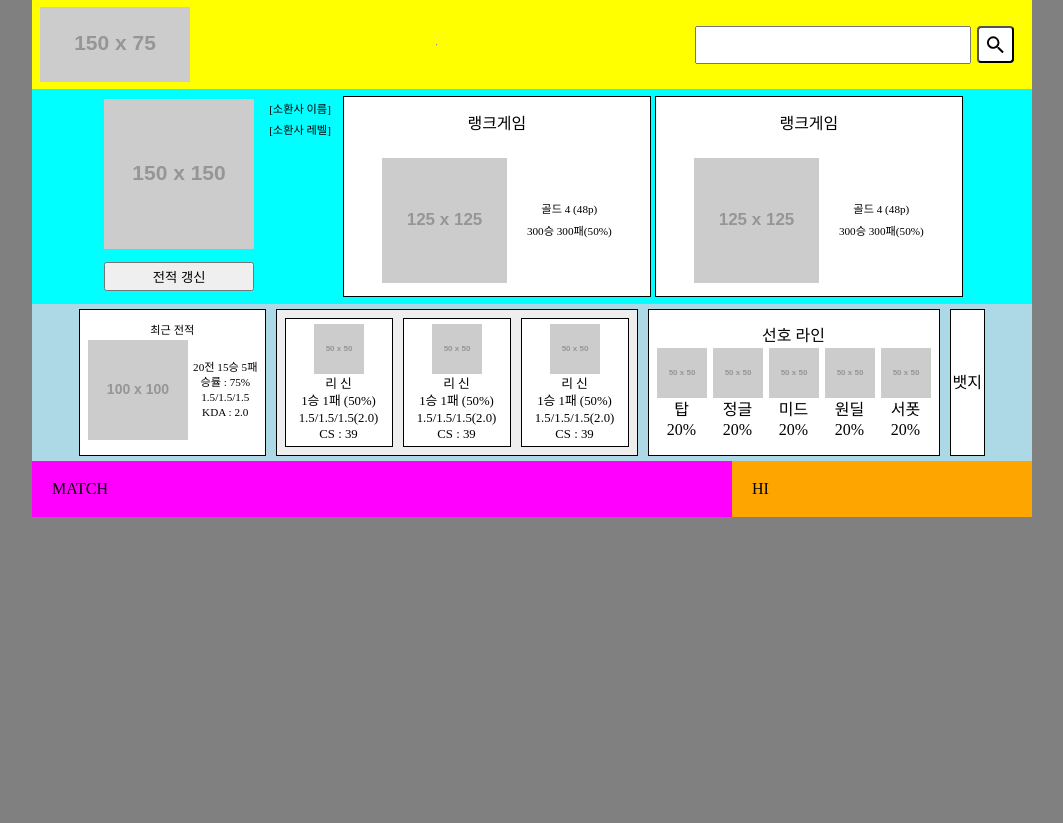
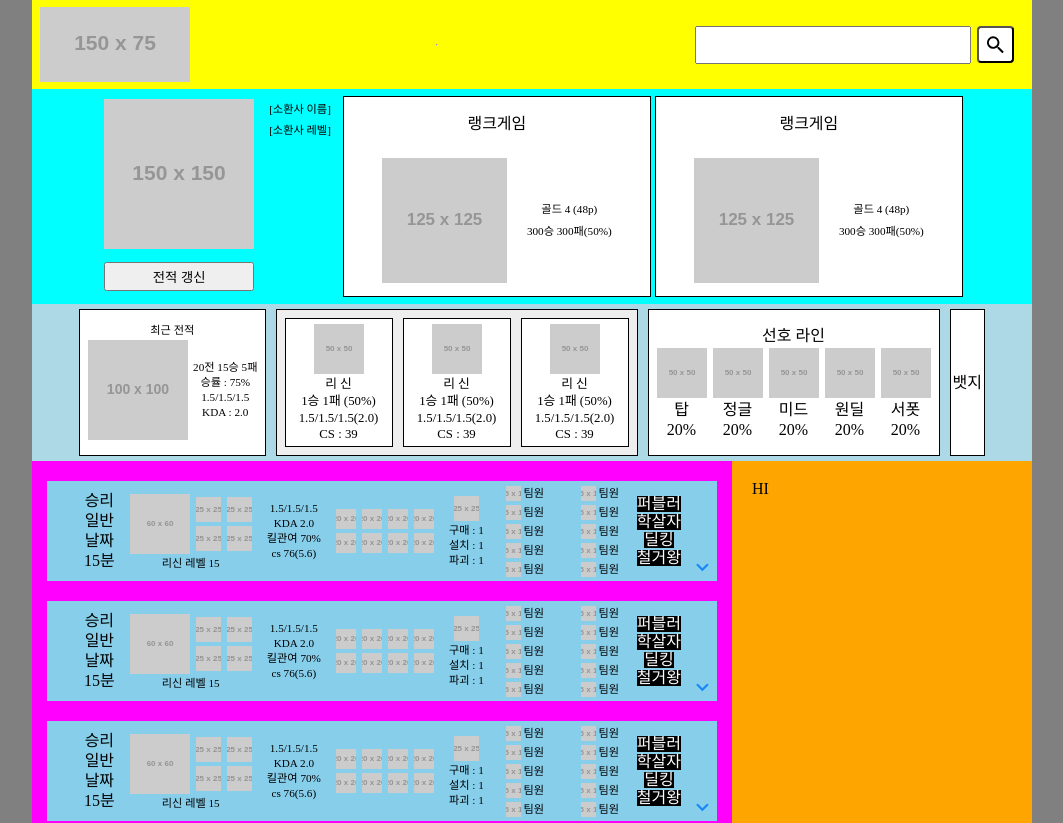
Before and after one commit to riroan/mkgg, a React (Create React App) app in the folder frontend/: page / in a window 1280 px wide. Shown: the top 823 px of the page, without its empty margins (108-1171 px from the left). Before the commit the page ends 800 px from the top, so only its background shows below. Built offline with nearby package versions, Linux system fonts and the light colour scheme.

Commit message:
add: match components

```diff
--- a/frontend/src/component/Match.tsx
+++ b/frontend/src/component/Match.tsx
@@ -1,20 +1,52 @@
 import React from 'react'
-import styled from 'styled-components';
+import MatchItem from './MatchItem'
+import styled from 'styled-components'
+
+const More=()=>{
+    return (
+        <Div>
+            <Button>
+                더보기
+            </Button>
+        </Div>
+    )
+}
 
 const Match=()=> {
     return (
         <Back>
-            MATCH
+            <MatchItem />
+            <MatchItem />
+            <MatchItem />
+            <MatchItem />
+            <More />
         </Back>
     )
 }
 
-export default Match;
+export default Match
+
+const Div = styled.div`
+    background-color:gray;
+    margin:10px 5px;
+    height:50px;
+`
+
+const Button = styled.button`
+    display:flex;
+    justify-content: center;
+    align-items: center;
+    background-color:transparent;
+    border-color:transparent;
+    width:100%;
+    height:100%;
+    font-size:1.5rem;
+`
 
 const Back = styled.div`
     display:inline-block;
     background-color:magenta;
     width:70%;
-    padding : 20px;
+    padding : 0 10px;
     box-sizing:border-box;
 `
--- /dev/null
+++ b/frontend/src/component/MatchItem.tsx
@@ -0,0 +1,165 @@
+import React from 'react'
+import styled, {css} from 'styled-components'
+import { MdKeyboardArrowDown } from "react-icons/md";
+
+interface divProps{
+    vertical? : boolean
+    margin? : boolean
+    size? : boolean
+    width? : boolean
+}
+interface teamProps{
+    name: string
+}
+
+const Team=(props:teamProps)=>{
+    return (
+        <Div width={true}>
+            <img src="http://placehold.it/15x15" alt="team" />
+            {props.name}
+        </Div>
+    )
+}
+
+const MatchItem=()=> {
+    return (
+        <Back>
+            <Div vertical={true}>
+                <span>승리</span>
+                <span>일반</span>
+                <span>날짜</span>
+                <span>15분</span>
+            </Div>
+            <Div vertical={true} margin={true} size={true}>
+                <Div>
+                    <img src="http://placehold.it/60x60" alt="champ" />
+                    <Div vertical={true}>
+                        <img src="http://placehold.it/25x25" alt="spell" />
+                        <img src="http://placehold.it/25x25" alt="spell" />
+                    </Div>
+                    <Div vertical={true}>
+                        <img src="http://placehold.it/25x25" alt="rune" />
+                        <img src="http://placehold.it/25x25" alt="rune" />
+                    </Div>
+                </Div>
+                <span>리신 레벨 15</span>
+            </Div>
+            <Div vertical={true} size={true}>
+                <span>1.5/1.5/1.5</span>
+                <span>KDA 2.0</span>
+                <span>킬관여 70%</span>
+                <span>cs 76(5.6)</span>
+            </Div>
+            <Div vertical={true} margin={true}>
+                <Div>
+                    <img src="http://placehold.it/20x20" alt="item" />
+                    <img src="http://placehold.it/20x20" alt="item" />
+                    <img src="http://placehold.it/20x20" alt="item" />
+                    <img src="http://placehold.it/20x20" alt="item" />
+                </Div>
+                <Div>
+                    <img src="http://placehold.it/20x20" alt="item" />
+                    <img src="http://placehold.it/20x20" alt="item" />
+                    <img src="http://placehold.it/20x20" alt="item" />
+                    <img src="http://placehold.it/20x20" alt="item" />
+                </Div>
+            </Div>
+            <Div vertical={true} size={true}>
+                <img src="http://placehold.it/25x25" alt="ward" />
+                <span>구매 : 1</span>
+                <span>설치 : 1</span>
+                <span>파괴 : 1</span>
+            </Div>
+            <Div>
+                <Div vertical={true} size={true}>
+                    <Team name="팀원"/>
+                    <Team name="팀원"/>
+                    <Team name="팀원"/>
+                    <Team name="팀원"/>
+                    <Team name="팀원"/>
+                </Div>
+                <Div vertical={true} size={true}>
+                    <Team name="팀원"/>
+                    <Team name="팀원"/>
+                    <Team name="팀원"/>
+                    <Team name="팀원"/>
+                    <Team name="팀원"/>
+                </Div>
+            </Div>
+            <Div vertical={true}>
+                <Badge>퍼블러</Badge>
+                <Badge>학살자</Badge>
+                <Badge>딜킹</Badge>
+                <Badge>철거왕</Badge>
+            </Div>
+            <Button>
+                <MdKeyboardArrowDown />
+            </Button>
+        </Back>
+    )
+}
+
+export default MatchItem
+
+
+const Button = styled.button`
+    display:flex;
+    align-items:center;
+    justify-content:center;
+    box-sizing:border-box;
+    width:1.8rem;
+    height:1.8rem;
+    font-size:3rem;
+    padding:0;
+    color:#1588fa;
+    position:absolute;
+    right:0;
+    bottom:0;
+    background-color:transparent;
+    border-color:transparent;
+`
+
+const Badge = styled.div`
+    background-color:black;
+    color:white;
+    font-style:bold;
+    margin:1px;
+`
+
+const Div = styled.div`
+    display:flex;
+    justify-content: center;
+    align-items:center;
+    ${
+        (props:divProps)=>props.vertical && css`
+            flex-direction:column;
+        `
+    }
+    ${
+        (props:divProps)=>props.margin && css`
+            margin: 10px;
+        `
+    }
+    ${
+        (props:divProps)=>props.size && css`
+            font-size:0.7rem;
+        `
+    }
+    ${
+        (props:divProps)=>props.width && css`
+            width:75px;
+        `
+    }
+`
+
+const Back = styled.div`
+    position:relative;
+    display:flex;
+    justify-content: center;
+    align-items:center;
+    background-color:skyblue;
+    padding : 20px;
+    height : 100px;
+    margin : 20px 5px;
+    box-sizing:border-box;
+`
```
